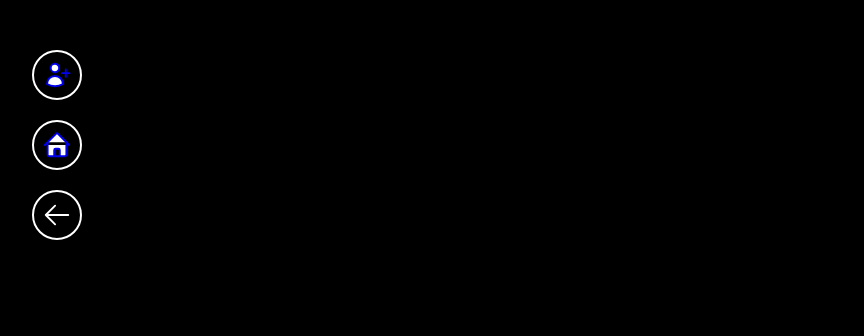
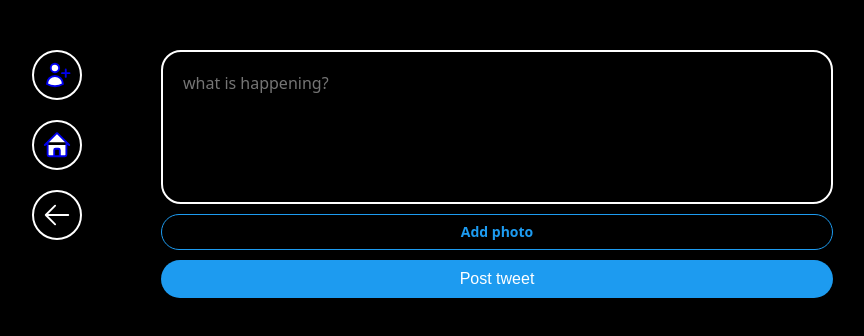
Before and after one commit to sungkuk5420/twiter-clone-coding, a React (Vite) app: page / in a window 1280 px wide. Shown: the top 336 px of the page, without its empty margins (27-891 px from the left). Built offline with nearby package versions, Linux system fonts and the light colour scheme; no server answers; sample sign-in values are in the browser's storage; the HTML template or start-up script is replaced by a standard one.

Commit message:
트윗 화면 추가

```diff
--- /dev/null
+++ b/src/components/post-tweet-form.tsx
@@ -0,0 +1,78 @@
+import { useState } from "react";
+import { styled } from "styled-components";
+
+const Form = styled.form`
+  display: flex;
+  flex-direction: column;
+  gap: 10px;
+`;
+
+const TextArea = styled.textarea`
+  border: 2px solid white;
+  padding: 20px;
+  border-radius: 20px;
+  font-size: 16px;
+  color: white;
+  background-color: black;
+  width: 100%;
+  resize: none;
+  font-family: system-ui, -apple-system, BlinkMacSystemFont, "Segoe UI", Roboto,
+    Oxygen, Ubuntu, Cantarell, "Open Sans", "Helvetica Neue", sans-serif;
+  &::placeholder {
+    font-size: 16px;
+  }
+  &:focus {
+    outline: none;
+    border-color: #1d9bf0;
+  }
+`;
+
+const AttachFileButton = styled.label`
+  padding: 10px 0px;
+  color: #1d9bf0;
+  text-align: center;
+  border-radius: 20px;
+  border: 1px solid #1d9bf0;
+  font-size: 14px;
+  font-weight: 600;
+  cursor: pointer;
+`;
+
+const AttachFileInput = styled.input`
+  display: none;
+`;
+
+const SubmitBtn = styled.input`
+  background-color: #1d9bf0;
+  color: white;
+  border: none;
+  padding: 10px 0px;
+  border-radius: 20px;
+  font-size: 16px;
+  cursor: pointer;
+  &:hover,
+  &:active {
+    opacity: 0.9;
+  }
+`;
+
+export default function PostTweetForm(){
+  const [isLoading, setIsLoading] = useState(false);
+  const [tweet,setTweet] = useState("");
+  const [file,setFile] = useState<File|null>(null);
+  const onChange = (e:React.ChangeEvent<HTMLTextAreaElement>)=>{
+    setTweet(e.target.value);
+  }
+  const onFileChange = (e:React.ChangeEvent<HTMLInputElement>)=>{
+    const {files} = e?.target;
+    if(files && files.length ===1){
+      setFile(files[0]);
+    }
+  }
+  return <Form>
+    <TextArea rows={5} maxLength={180} onChange={onChange} placeholder="what is happening?"></TextArea>
+    <AttachFileButton htmlFor="file">{file?"phjoto added":"Add photo"}</AttachFileButton>
+    <AttachFileInput onChange={onFileChange} type="file" id="file" accept="image/*"></AttachFileInput>
+    <SubmitBtn type="submit" value="Post tweet"></SubmitBtn>
+  </Form>
+}
--- a/src/router/home.tsx
+++ b/src/router/home.tsx
@@ -1,3 +1,12 @@
-export default function Home(){
-  return <h1></h1>
+import { styled } from "styled-components";
+import PostTweetForm from "../components/post-tweet-form";
+
+const Wrapper = styled.div``;
+
+export default function Home() {
+  return (
+    <Wrapper>
+      <PostTweetForm />
+    </Wrapper>
+  );
 }
```
